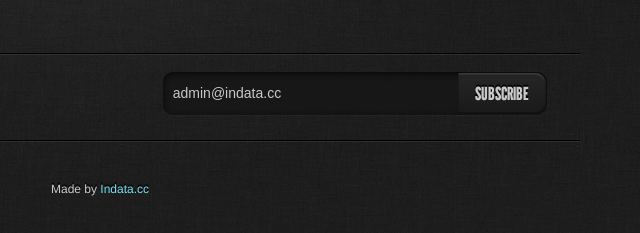
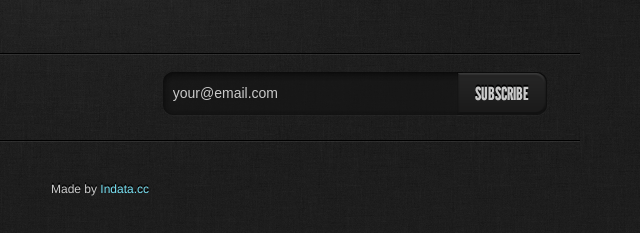
Before and after one commit to indata/indata.github.io, a plain HTML site: page index.html in a window 1280 px wide. Shown: the part 473-706 px from the top of the page, 540-1180 px from the left. Drawn offline with nearby package versions, Linux system fonts and the light colour scheme.

Commit message:
Update index.html

```diff
--- a/index.html
+++ b/index.html
@@ -35,7 +35,7 @@
 			<section class="mailing-list">
 				<h2>希望在第一时间和我们分享吗？</h2>
 				<form>
-					<input type="text" value="admin@indata.cc" onfocus="if(!this._haschanged){this.value=''};this._haschanged=true;">
+					<input type="text" value="your@email.com" onfocus="if(!this._haschanged){this.value=''};this._haschanged=true;">
 					<input type="submit" value="Subscribe">
 				</form>
 			</section><div class="clear"></div>
```
